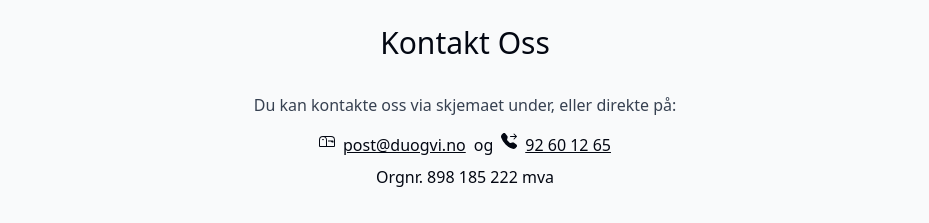
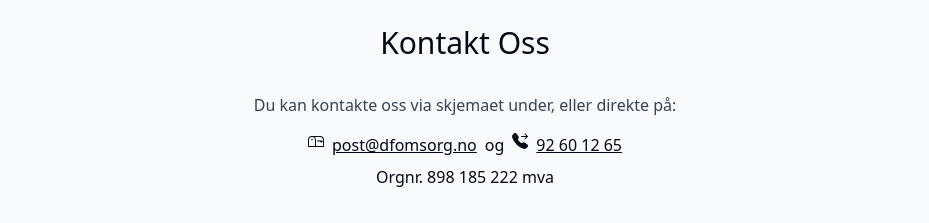
Before and after one commit to 0yvz/du-og-vi, a Next.js app: page / in a window 1280 px wide. Shown: the part 4680-4903 px from the top of the page, without its empty margins (175-1104 px from the left). Built offline with nearby package versions, Linux system fonts and the light colour scheme; no server answers.

Commit message:
Update contact email address

```diff
--- a/components/kontakt.tsx
+++ b/components/kontakt.tsx
@@ -36,8 +36,8 @@ export default function Kontakt() {
 			</p>
 			<p className="flex justify-center">
 				<BsMailbox className="mr-2" />{" "}
-				<a className="underline mr-2" href="mailto:post@duogvi.no">
-					post@duogvi.no{" "}
+				<a className="underline mr-2" href="mailto:post@dfomsorg.no">
+					post@dfomsorg.no{" "}
 				</a>
 				og <BsFillTelephoneForwardFill className="mr-2 ml-2" />
 				<a className="underline" href="tel:+4792601265">
```
